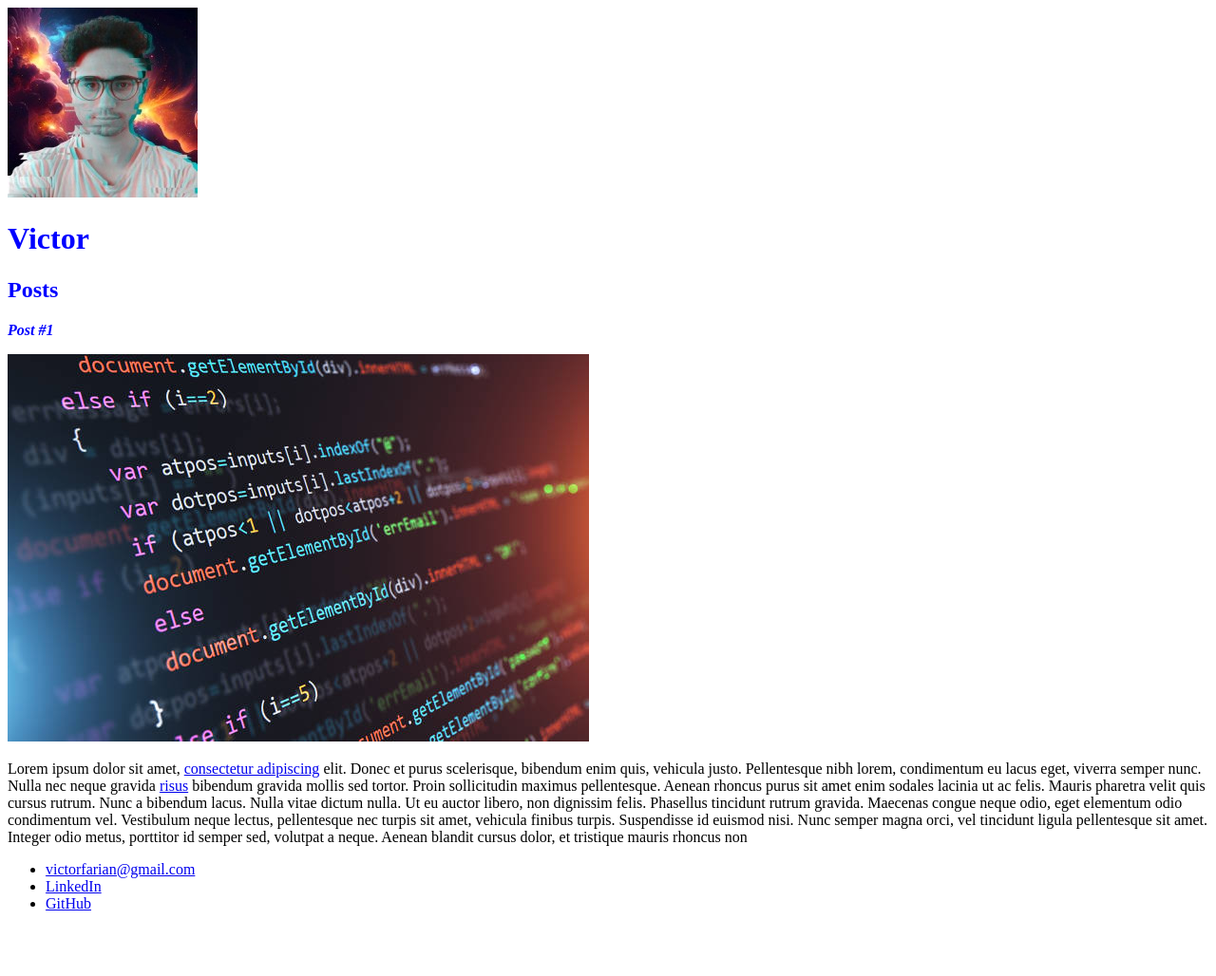
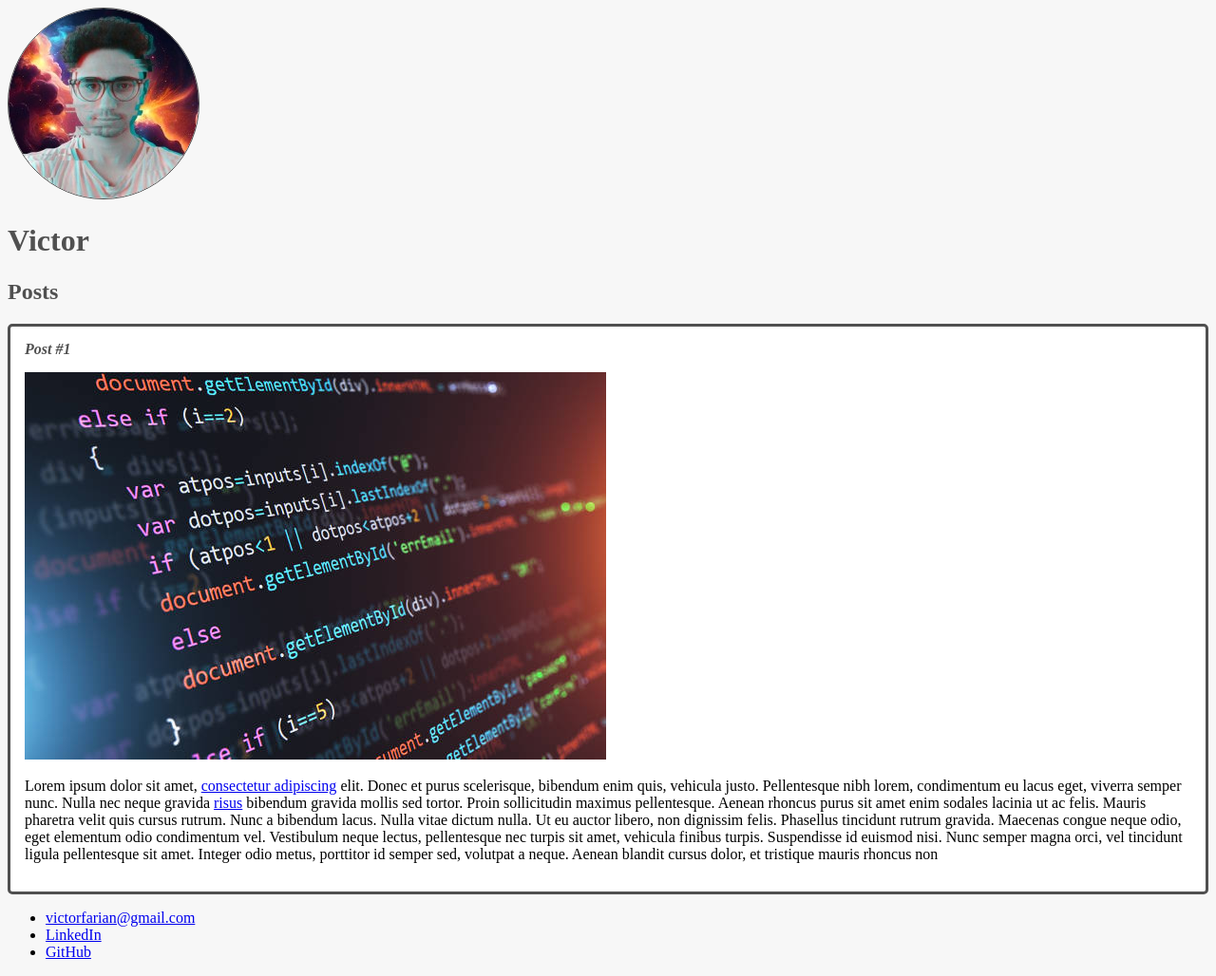
Before and after one commit to victot-exe/html-css, a plain HTML site: page index.html in a window 1280 px wide. Shown: the whole page at 95% size. Before the commit the page ends 977 px from the top, so only its background shows below. Drawn offline with Linux system fonts and the light colour scheme.

Commit message:
Estilizando a pagina

```diff
--- a/index.html
+++ b/index.html
@@ -7,19 +7,19 @@
     </head>
     <body>
         <header>
-            <img src="perfil.jpeg" alt="Foto do rosto do victor com efeitos e galaxias ao fundo">
+            <img src="perfil.jpeg" alt="Foto do rosto do victor com efeitos e galaxias ao fundo" class="photo">
             <h1 id="title">Victor</h1>
         </header>
         <section>
             <header>
                 <h2 class="subtitle">Posts</h2>
             </header>
-            <article>
+            <article class="post">
                 <header>
                     <h3 class="post_title">Post #1</h3>
-                    <img src="postagem 1.jpg" alt="Editor de texto contendo código">
+                    <img src="postagem 1.jpg" alt="Editor de texto contendo código" class="post_image">
                 </header>
-                <p>
+                <p class="post_content">
                     Lorem ipsum dolor sit amet, <a href="https://www.linkedin.com/in/victor-faria-29b960196/" target="_blank">consectetur adipiscing</a> elit. Donec et purus scelerisque, bibendum enim quis, vehicula justo. Pellentesque nibh lorem, condimentum eu lacus eget, viverra semper nunc. Nulla nec neque gravida <a href="mailto:victorfarian@gmail.com">risus</a> bibendum gravida mollis sed tortor. Proin sollicitudin maximus pellentesque. Aenean rhoncus purus sit amet enim sodales lacinia ut ac felis. Mauris pharetra velit quis cursus rutrum. Nunc a bibendum lacus. Nulla vitae dictum nulla. Ut eu auctor libero, non dignissim felis. Phasellus tincidunt rutrum gravida. Maecenas congue neque odio, eget elementum odio condimentum vel. Vestibulum neque lectus, pellentesque nec turpis sit amet, vehicula finibus turpis. Suspendisse id euismod nisi. Nunc semper magna orci, vel tincidunt ligula pellentesque sit amet. Integer odio metus, porttitor id semper sed, volutpat a neque. Aenean blandit cursus dolor, et tristique mauris rhoncus non
                 </p>
             </article>
--- a/style.css
+++ b/style.css
@@ -1,8 +1,36 @@
+body{
+    background: #f7f7f7;
+}
+
+.photo{
+    border: 1px solid #505050;
+    border-radius: 50%;
+}
+
 #title, .subtitle, .post_title{
-    color: blue;
+    color: #505050;
 }
 
 .post_title{
     font-size: 16px;
     font-style: italic;
+    margin: 0;
+    margin-bottom: 15px;
 }
+
+.post{
+    background: #fff;
+    padding: 15px;
+    border: 3px solid #505050;
+    margin-bottom: 15px;
+    border-radius: 5px;
+}
+
+.post_content{
+    margin: 0;
+    margin-bottom: 15px;
+}
+
+.post_image{
+    margin-bottom: 15px;
+}
```
Also changed, not shown: 1 other file.
